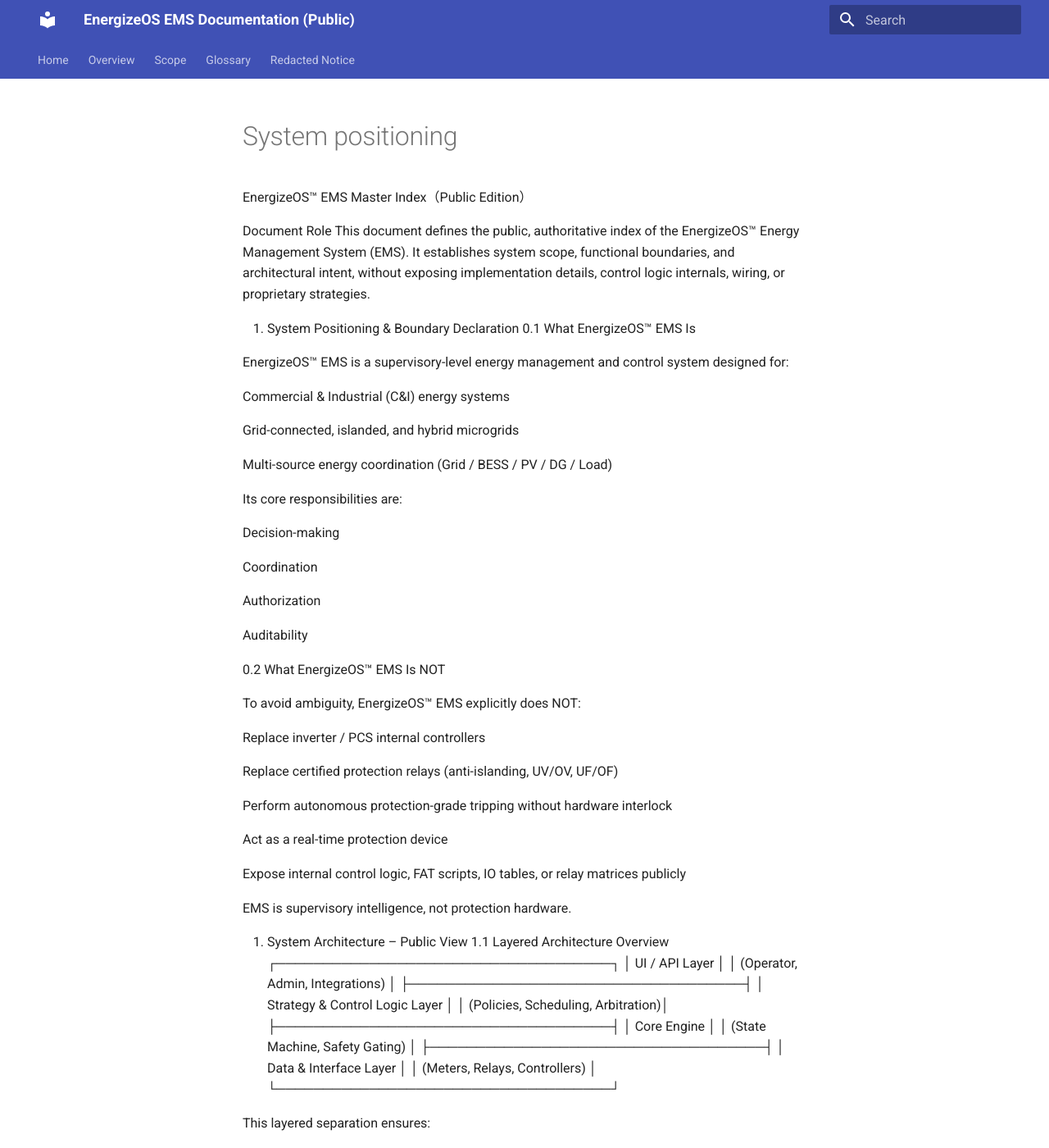
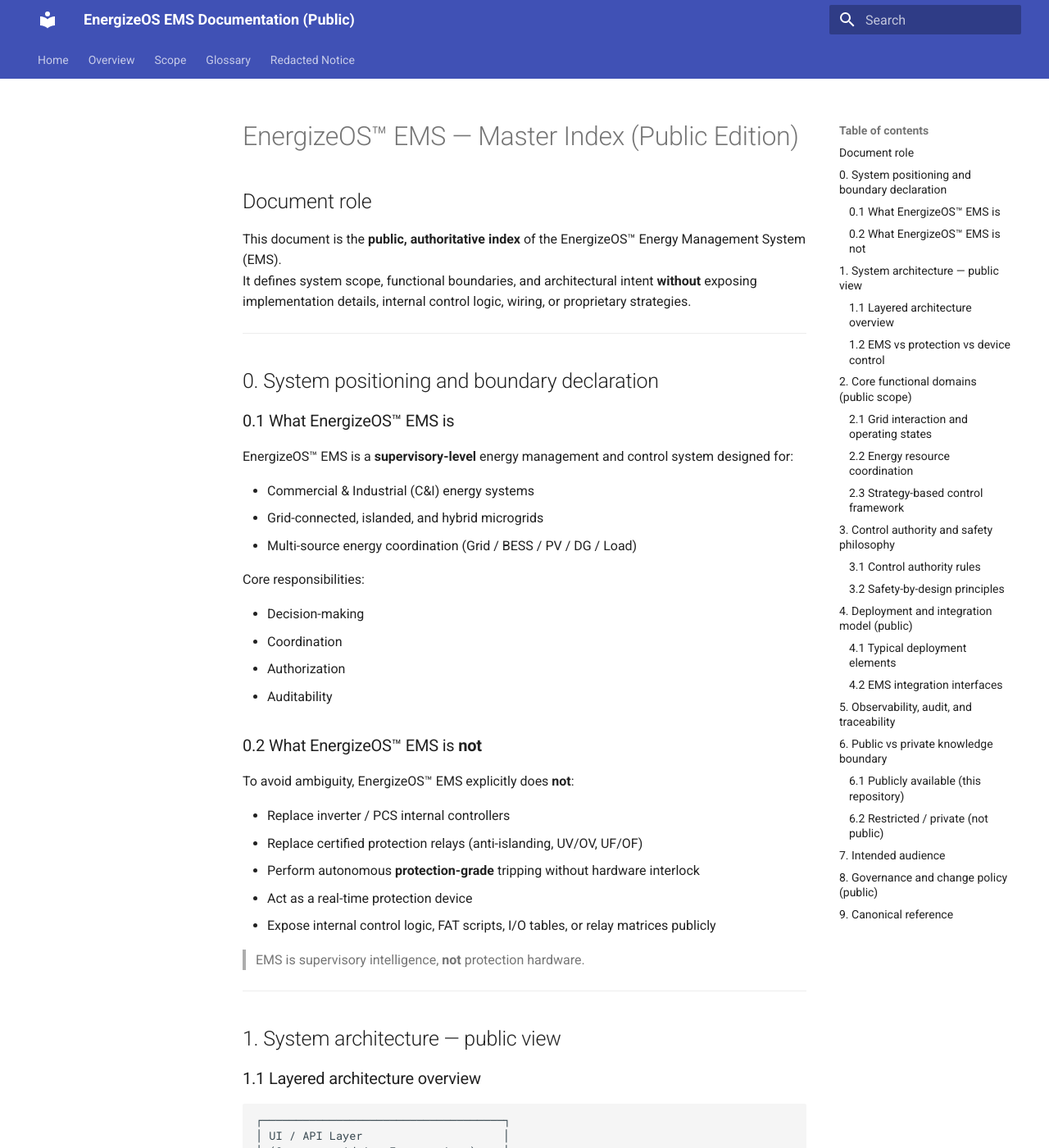
Before and after one commit to enxpower/energizeos-knowledge-base-public, an MkDocs documentation site: the page built from docs/ems/00_overview/system_positioning.md, in a window 1280 px wide and 1400 px high. Shown: the whole window at 82% size. Built offline with MkDocs 1.6.1 and Material for MkDocs 9.7.7, drawn with Linux system fonts in a browser that asks for light colours; some of the changed text lies outside the part shown.

Commit message:
Update EMS public master index and docs structure

````diff
--- a/docs/ems/00_overview/system_positioning.md
+++ b/docs/ems/00_overview/system_positioning.md
@@ -1,49 +1,48 @@
-EnergizeOS™ EMS
-Master Index（Public Edition）
+# EnergizeOS™ EMS — Master Index (Public Edition)
 
-Document Role
-This document defines the public, authoritative index of the EnergizeOS™ Energy Management System (EMS).
-It establishes system scope, functional boundaries, and architectural intent, without exposing implementation details, control logic internals, wiring, or proprietary strategies.
+## Document role
 
-0. System Positioning & Boundary Declaration
-0.1 What EnergizeOS™ EMS Is
+This document is the **public, authoritative index** of the EnergizeOS™ Energy Management System (EMS).
+It defines system scope, functional boundaries, and architectural intent **without** exposing implementation details, internal control logic, wiring, or proprietary strategies.
 
-EnergizeOS™ EMS is a supervisory-level energy management and control system designed for:
+---
 
-Commercial & Industrial (C&I) energy systems
+## 0. System positioning and boundary declaration
 
-Grid-connected, islanded, and hybrid microgrids
+### 0.1 What EnergizeOS™ EMS is
 
-Multi-source energy coordination (Grid / BESS / PV / DG / Load)
+EnergizeOS™ EMS is a **supervisory-level** energy management and control system designed for:
 
-Its core responsibilities are:
+- Commercial & Industrial (C&I) energy systems
+- Grid-connected, islanded, and hybrid microgrids
+- Multi-source energy coordination (Grid / BESS / PV / DG / Load)
 
-Decision-making
+Core responsibilities:
 
-Coordination
+- Decision-making
+- Coordination
+- Authorization
+- Auditability
 
-Authorization
+### 0.2 What EnergizeOS™ EMS is **not**
 
-Auditability
+To avoid ambiguity, EnergizeOS™ EMS explicitly does **not**:
 
-0.2 What EnergizeOS™ EMS Is NOT
+- Replace inverter / PCS internal controllers
+- Replace certified protection relays (anti-islanding, UV/OV, UF/OF)
+- Perform autonomous **protection-grade** tripping without hardware interlock
+- Act as a real-time protection device
+- Expose internal control logic, FAT scripts, I/O tables, or relay matrices publicly
 
-To avoid ambiguity, EnergizeOS™ EMS explicitly does NOT:
+> EMS is supervisory intelligence, **not** protection hardware.
 
-Replace inverter / PCS internal controllers
+---
 
-Replace certified protection relays (anti-islanding, UV/OV, UF/OF)
+## 1. System architecture — public view
 
-Perform autonomous protection-grade tripping without hardware interlock
+### 1.1 Layered architecture overview
 
-Act as a real-time protection device
-
-Expose internal control logic, FAT scripts, IO tables, or relay matrices publicly
-
-EMS is supervisory intelligence, not protection hardware.
-
-1. System Architecture – Public View
-1.1 Layered Architecture Overview
+```text
 ┌────────────────────────────────────┐
 │ UI / API Layer                     │
 │ (Operator, Admin, Integrations)    │
@@ -57,196 +56,168 @@
 │ Data & Interface Layer             │
 │ (Meters, Relays, Controllers)      │
 └────────────────────────────────────┘
+```
 
+This separation ensures:
 
-This layered separation ensures:
+- Deterministic behavior
+- Auditable decisions
+- Clear responsibility boundaries
 
-Deterministic behavior
+### 1.2 EMS vs protection vs device control
 
-Auditable decisions
+| Layer | Responsibility | Owner |
+|---|---|---|
+| Protection | Trip on unsafe electrical conditions | Certified relay |
+| Device control | Real-time control loops | PCS / DG controller |
+| EMS | Authorization, sequencing, coordination | EnergizeOS™ |
 
-Clear responsibility boundaries
+---
 
-1.2 EMS vs Protection vs Device Control
-Layer	Responsibility	Owner
-Protection	Trip on unsafe electrical conditions	Certified Relay
-Device Control	Real-time control loops	PCS / DG Controller
-EMS	Authorization, sequencing, coordination	EnergizeOS™
-2. Core Functional Domains (Public Scope)
-2.1 Grid Interaction & Operating States
+## 2. Core functional domains (public scope)
 
-Grid-connected operation
+### 2.1 Grid interaction and operating states
 
-Islanded operation
+- Grid-connected operation
+- Islanded operation
+- Transition handling (Grid ↔ Island)
+- State-aware authorization logic
 
-Transition handling (Grid ↔ Island)
+> EMS decides **when**; hardware decides **how fast**.
 
-State-aware authorization logic
+### 2.2 Energy resource coordination
 
-EMS decides when, hardware decides how fast.
+Managed resources typically include:
 
-2.2 Energy Resource Coordination
-
-Battery Energy Storage Systems (BESS)
-
-Photovoltaic (PV) generation
-
-Diesel / Gas Generators (DG)
-
-Site loads and critical loads
+- Battery Energy Storage Systems (BESS)
+- Photovoltaic (PV) generation
+- Diesel / gas generators (DG)
+- Site loads and critical loads
 
 EMS provides:
 
-Priority coordination
+- Priority coordination
+- Constraint-aware dispatch
+- Mode-dependent behavior
 
-Constraint-aware dispatch
+### 2.3 Strategy-based control framework
 
-Mode-dependent behavior
+EnergizeOS™ EMS executes **explicit, versioned strategy modules**, such as:
 
-2.3 Strategy-Based Control Framework
+- Demand Charge Management (DCM)
+- Time-of-Use Optimization (TOU)
+- Grid / Island Transition Control
+- Renewable Energy Utilization
+- Generator Coordination (optional)
 
-EnergizeOS™ EMS executes explicit, versioned strategy modules, such as:
+> Strategies are policy-driven, not hardcoded behaviors.
 
-Demand Charge Management (DCM)
+---
 
-Time-of-Use Optimization (TOU)
+## 3. Control authority and safety philosophy
 
-Grid / Island Transition Control
+### 3.1 Control authority rules
 
-Renewable Energy Utilization
+**Trip authority**
 
-Generator Coordination (optional)
+- Primary: protection relay
+- Secondary: EMS (redundant, supervised)
 
-Strategies are policy-driven, not hardcoded behaviors.
+**Close authority**
 
-3. Control Authority & Safety Philosophy
-3.1 Control Authority Rules
+- EMS is the **sole authorized** source
+- Any non-EMS closing path is considered **out of scope**
 
-Trip authority:
+### 3.2 Safety-by-design principles
 
-Primary: Protection relay
+- Fail-safe over fail-operational
+- Hardware-first protection
+- Software-gated authorization
+- Explicit interlock conditions
+- Deterministic state transitions
 
-Secondary: EMS (redundant, supervised)
+---
 
-Close authority:
+## 4. Deployment and integration model (public)
 
-EMS is the sole authorized source
+### 4.1 Typical deployment elements
 
-Any non-EMS closing path is considered out of scope.
+- EMS Control Panel (ECP)
+- Anti-Islanding Protection Panel (AIPP)
+- Certified protection relays
+- Utility-grade meters
+- UPS-backed control power
 
-3.2 Safety-by-Design Principles
+### 4.2 EMS integration interfaces
 
-Fail-safe over fail-operational
+- Discrete I/O (DO / DI)
+- Industrial protocols (e.g., Modbus TCP)
+- Event & status feedback loops
 
-Hardware-first protection
+> Interface definitions exist, but are not public artifacts.
 
-Software-gated authorization
+---
 
-Explicit interlock conditions
-
-Deterministic state transitions
-
-4. Deployment & Integration Model (Public)
-4.1 Typical Deployment Elements
-
-EMS Control Panel (ECP)
-
-Anti-Islanding Protection Panel (AIPP)
-
-Certified Protection Relays
-
-Meters (utility-grade)
-
-UPS-backed control power
-
-4.2 EMS Integration Interfaces
-
-Discrete IO (DO / DI)
-
-Industrial communication protocols (e.g., Modbus TCP)
-
-Event & status feedback loops
-
-Interface definitions exist, but are not public artifacts.
-
-5. Observability, Audit & Traceability
+## 5. Observability, audit, and traceability
 
 EnergizeOS™ EMS emphasizes engineering auditability:
 
-State transitions are logged
-
-Decisions are attributable to conditions
-
-Strategy execution is traceable
-
-Operator actions are recorded
+- State transitions are logged
+- Decisions are attributable to conditions
+- Strategy execution is traceable
+- Operator actions are recorded
 
 This enables:
 
-FAT / SAT validation
+- FAT / SAT validation
+- Post-event analysis
+- Regulatory support
 
-Post-event analysis
+---
 
-Regulatory support
+## 6. Public vs private knowledge boundary
 
-6. Public vs Private Knowledge Boundary
-6.1 Publicly Available (This Repository)
+### 6.1 Publicly available (this repository)
 
-System architecture overview
+- System architecture overview
+- Functional scope definitions
+- Role & responsibility boundaries
+- Strategy categories (not implementations)
+- Deployment concepts
 
-Functional scope definitions
+### 6.2 Restricted / private (not public)
 
-Role & responsibility boundaries
+- I/O point tables
+- Relay wiring diagrams
+- FAT procedures
+- Interlock matrices
+- Strategy logic details
+- Control scripts & thresholds
 
-Strategy categories (not implementations)
+> These materials are delivered only under contract.
 
-Deployment concepts
+---
 
-6.2 Restricted / Private (Not Public)
+## 7. Intended audience
 
-IO point tables
+- EPCs & system integrators
+- Owners & asset operators
+- Utility & interconnection reviewers
+- Technical decision-makers
+- Investors & partners (technical due diligence)
 
-Relay wiring diagrams
+---
 
-FAT procedures
+## 8. Governance and change policy (public)
 
-Interlock matrices
+- This index is version-controlled
+- Structural changes require formal review
+- Terminology changes are treated as breaking changes
+- Implementation details will never be added here
 
-Strategy logic details
+---
 
-Control scripts & thresholds
+## 9. Canonical reference
 
-These materials are delivered only under contract.
-
-7. Intended Audience
-
-This Master Index is intended for:
-
-EPCs & System Integrators
-
-Owners & Asset Operators
-
-Utility & Interconnection reviewers
-
-Technical decision-makers
-
-Investors & partners (technical due diligence)
-
-8. Governance & Change Policy (Public)
-
-This index is version-controlled
-
-Structural changes require formal review
-
-Terminology changes are treated as breaking changes
-
-Implementation details will never be added here
-
-9. Canonical Reference
-
-System Name: EnergizeOS™ EMS
-
-Official Documentation Base:
-https://docs.energizeos.com/ems/
-
-End of Document
+- System name: **EnergizeOS™ EMS**
+- Official documentation base: **https://docs.energizeos.com/ems/**
````
